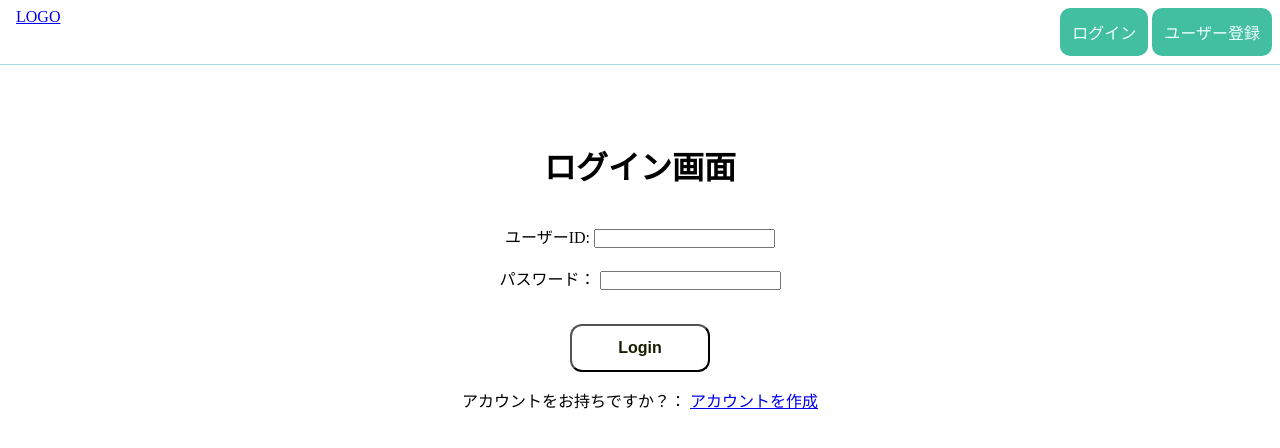
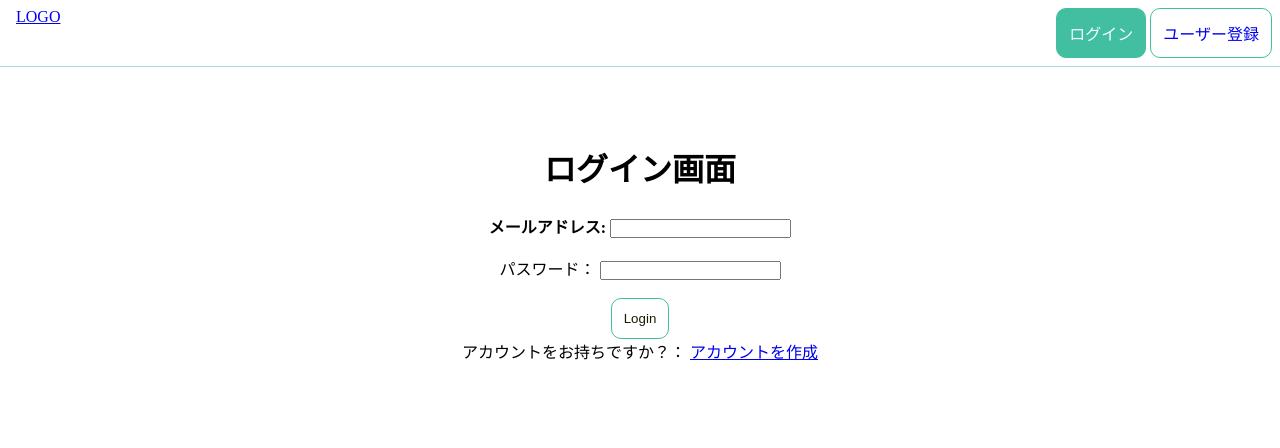
Before and after one commit to kazuzuz/book-managament, a Django app: page /login/ in a window 1280 px wide. Shown: the top 448 px of the page. Run offline with Django 4.2, Linux system fonts and the light colour scheme.

Commit message:
modalの実装

```diff
--- a/authentication/models.py
+++ b/authentication/models.py
@@ -22,6 +22,7 @@ class AccountManager(BaseUserManager):
 
 
 class Account(AbstractBaseUser, PermissionsMixin):
+    username = models.CharField(max_length=50,unique=True, null=True, blank=True)
     email = models.EmailField(max_length=256, unique=True)
     is_staff = models.BooleanField(default=False)
     #追加したいフィールドがある場合はここに追加する
--- a/authentication/templates/login.html
+++ b/authentication/templates/login.html
@@ -11,26 +11,26 @@
 {% endblock %}
 
 {%block content%}
-    <div class="main">
-        <div class="main-element">
-            <h1>ログイン画面</h1><br><br>
+    <main>
+        <div class="login-form">
+            <h1 class="login-form_title">ログイン画面</h1>
 
-            <form method="post" action="{% url 'authentication:login' %}">
+            <form method="post" action="{% url 'authentication:login' %}" class="">
                 {% csrf_token %}
 
-                <label for="userid">ユーザーID:</label>
+                <label for="userid" class="login-form__label">メールアドレス:</label>
                 <input type="text" name="userid"><br><br>
                 <label for="password">パスワード：</label>
                 <input type="password" name="password"><br><br>
 
 
-                <input type="submit" value="Login" class="btn2">
+                <input type="submit" value="Login" class="btn btn--info">
             </form>
 
             <p class="message">アカウントをお持ちですか？：
             <a href="{% url 'authentication:register' %}">アカウントを作成</a>
             </p>
         </div>
-    </div>
+    </main>
 </html>
 {%endblock%}
--- a/book/forms.py
+++ b/book/forms.py
@@ -1,4 +1,7 @@
 from django import forms
+
+#ModelForm
+#form.review_textでインプットを表示させる
 
 class ReviewForm(forms.Form):
     review_text = forms.CharField(max_length=256)
--- a/book/static/css/base.css
+++ b/book/static/css/base.css
@@ -4,11 +4,21 @@
 }
 
 .btn{
-    background-color: #42bfa0;
-    color:azure;
     text-decoration: none;
     padding: 12px;
     border-radius: 10px;
     box-sizing: border-box;
     display: inline-block;
+    border: 1px solid #42bfa0;
 }
+
+.btn--primary{
+    background-color: #42bfa0;
+    color:azure;
+}
+
+.btn--info{
+    background-color: white;
+    color:#191d01;
+
+}
--- /dev/null
+++ b/book/static/css/modal.css
@@ -0,0 +1,22 @@
+.modal-background {
+    display: none;
+    position: fixed;
+    top: 0;
+    left: 0;
+    width: 100%;
+    height: 100%;
+    background-color: rgba(0, 0, 0, 0.7);
+    z-index: 1000;
+}
+
+.modal-content {
+    position: fixed;
+    top: 50%;
+    left: 50%;
+    transform: translate(-50%, -50%);
+    width: 80%;
+    max-width: 400px;
+    padding: 20px;
+    background-color: #fff;
+    z-index: 1001;
+}
--- a/book/static/css/pages/login.css
+++ b/book/static/css/pages/login.css
@@ -1,22 +1,19 @@
 body {
     text-align: center;
 }
-.btn2{
-    background-color: white;
-    color:#191d01;
-    text-decoration: none;
-    font-size: 16px;
-    font-weight: bold;
-    padding: 8px;
-    border-radius: 12px;
-    width: 140px;
-    height: 48px;
-    margin:16px;
-
-}
-.main {
+main {
     display: flex;
     justify-content: center;
     align-items: center;
     margin-top: 6%;
+    text-align: center;
 }
+.login-form{
+    text-align: center;
+}
+.login-form_title{
+    margin-bottom: 24px;
+}
+.login-form__label{
+    font-weight: 700;
+}
--- a/book/templates/base.html
+++ b/book/templates/base.html
@@ -14,12 +14,12 @@
 
     <link rel="stylesheet" href="{% static 'css/base.css' %}">
     <link rel="stylesheet" href="{% static 'css/header.css' %}">
+    <link rel="stylesheet" href="{% static 'css/modal.css' %}">
 
     {% block css %}
     {% endblock %}
 
-    {% block js %}
-    {% endblock %}
+
 </head>
 
 <body>
@@ -32,12 +32,12 @@
         {% comment %} ログイン時はダッシュボードへ {% endcomment %}
         {% if user.is_authenticated %}
             <div class="navigation-container">
-                <a href="{% url 'book:dashboard' %}" class="btn">ダッシュボード</a>
+                <a href="{% url 'book:dashboard' %}" class="btn btn--primary">ダッシュボード</a>
             </div>
         {% else %}
             <div class="navigation-container">
-                <a href="{% url 'authentication:login' %}" class="btn">ログイン</a>
-                <a href="{% url 'authentication:register'%}" class="btn">ユーザー登録</a>
+                <a href="{% url 'authentication:login' %}" class="btn btn--primary">ログイン</a>
+                <a href="{% url 'authentication:register'%}" class="btn ">ユーザー登録</a>
             </div>
         {% endif %}
 
@@ -46,6 +46,8 @@
     {% block content%}
     {% endblock%}
 
+    {% block js %}
+    {% endblock %}
 </body>
 
 </html>
--- a/requirements.txt
+++ b/requirements.txt
@@ -1 +1,2 @@
 Django == 4.2.5
+Pillow == 10.1.0
```
Also changed, not shown: book/models.py (+5 -2 lines), book/static/js/pages/book/detail.js (added, +10 -0 lines), book/templates/detail.html (+14 -2 lines), docs/要件.md (+13 -7 lines), authentication/migrations/0005_account_username.py (added), book/migrations/0014_alter_book_image_alter_review_unique_together.py (added), book/migrations/0015_alter_book_favorite_by.py (added), 1 other file.
